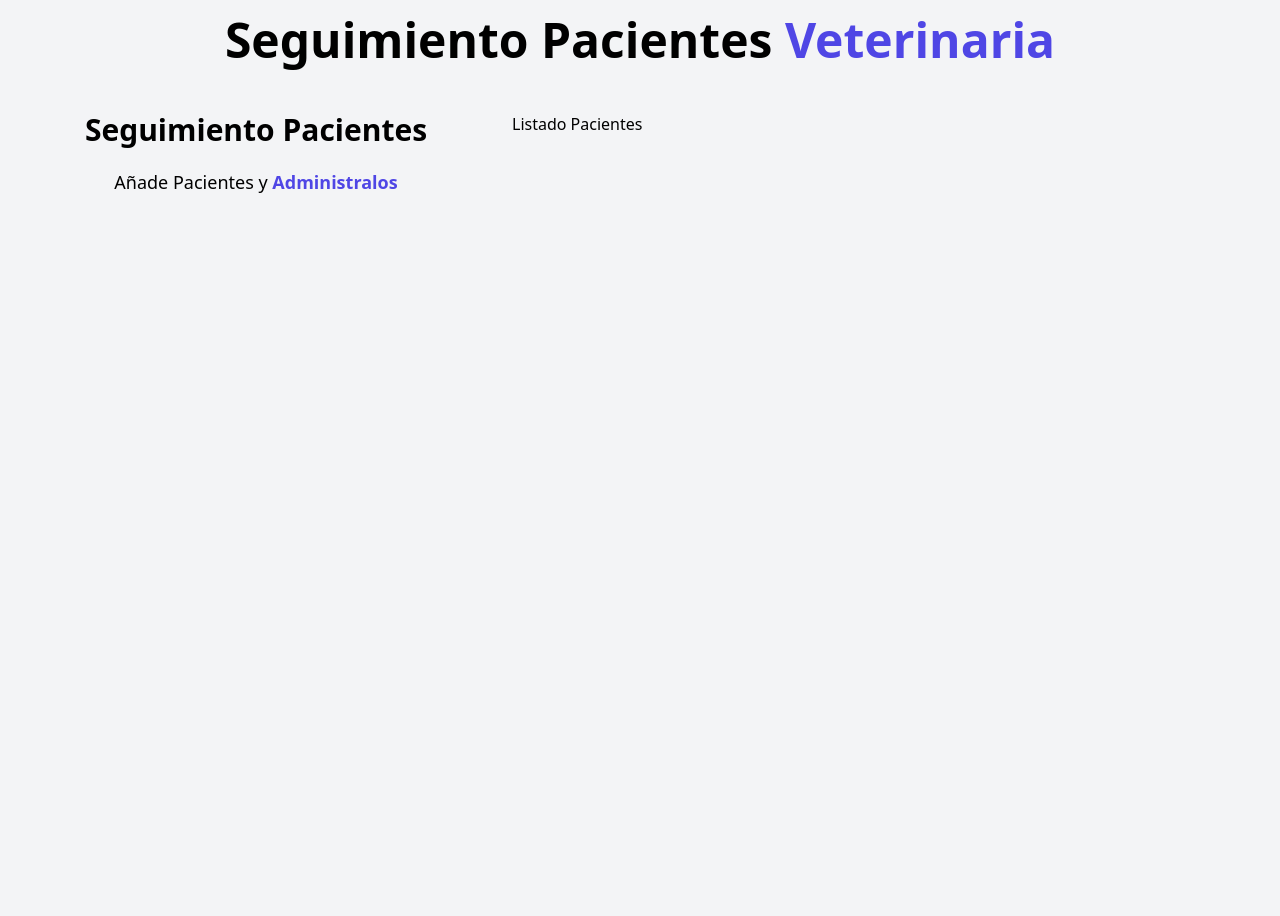
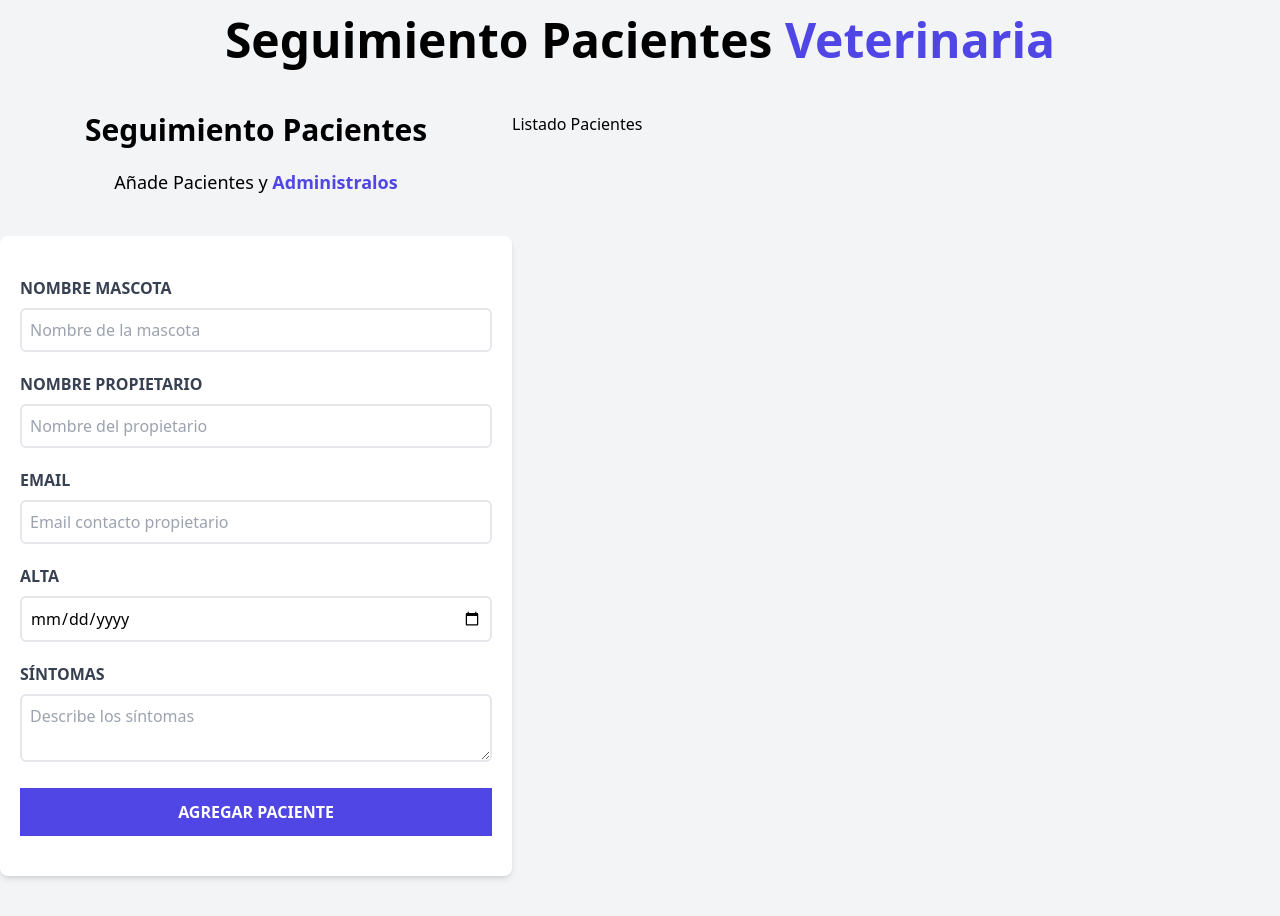
Before and after one commit to SoubranMx/React-Courses, a React (Vite) app in the folder Udemy-JuanPablo/Proyecto1-AdminPacientes/citas-react/: page / in a window 1280 px wide. Before the commit the page ends 816 px from the top, so only its background shows below. Built offline with nearby package versions, Linux system fonts and the light colour scheme.

Commit message:
Agrega estructura de formulario

```diff
--- a/Udemy-JuanPablo/Proyecto1-AdminPacientes/citas-react/src/components/Formulario.jsx
+++ b/Udemy-JuanPablo/Proyecto1-AdminPacientes/citas-react/src/components/Formulario.jsx
@@ -4,10 +4,88 @@
   return (
     <div className='md:w-1/2 lg:w-2/5'>
         <h2 className='font-black text-3xl text-center'>Seguimiento Pacientes</h2>
-        <p className='text-lg mt-5 text-center'>
+        <p className='text-lg mt-5 text-center mb-10'>
             Añade Pacientes y {''}
             <span className='text-indigo-600 font-bold'>Administralos</span>
         </p>
+        <form className='bg-white shadow-md rounded-lg py-10 px-5 mb-10'>
+            <div className='mb-5'>
+                <label
+                    className='block text-gray-700 uppercase font-bold'
+                    htmlFor='mascota'
+                >
+                    Nombre Mascota
+                </label>
+                <input
+                    id='mascota'
+                    type='text'
+                    placeholder='Nombre de la mascota'
+                    className='border-2 w-full p-2 mt-2 placeholderbg-gray-400 rounded-md'
+                />
+            </div>
+            <div className='mb-5'>
+                <label
+                    className='block text-gray-700 uppercase font-bold'
+                    htmlFor='propietario'
+                >
+                    Nombre Propietario
+                </label>
+                <input
+                    id='propietario'
+                    type='text'
+                    placeholder='Nombre del propietario'
+                    className='border-2 w-full p-2 mt-2 placeholderbg-gray-400 rounded-md'
+                />
+            </div>
+            <div className='mb-5'>
+                <label
+                    className='block text-gray-700 uppercase font-bold'
+                    htmlFor='email'
+                >
+                    Email
+                </label>
+                <input
+                    id='email'
+                    type='email'
+                    placeholder='Email contacto propietario'
+                    className='border-2 w-full p-2 mt-2 placeholderbg-gray-400 rounded-md'
+                />
+            </div>
+            <div className='mb-5'>
+                <label
+                    className='block text-gray-700 uppercase font-bold'
+                    htmlFor='alta'
+                >
+                    Alta
+                </label>
+                <input
+                    id='alta'
+                    type='date'
+                    className='border-2 w-full p-2 mt-2 placeholderbg-gray-400 rounded-md'
+                />
+            </div>
+            <div className='mb-5'>
+                <label
+                    className='block text-gray-700 uppercase font-bold'
+                    htmlFor='sintomas'
+                >
+                    Síntomas
+                </label>
+                <textarea
+                    id='sintomas'
+                    className='border-2 w-full p-2 mt-2 rounded-md placeholder-gray-400'
+                    placeholder='Describe los síntomas'
+                />
+            </div>
+
+            <input
+                type='submit'
+                className='bg-indigo-600 w-full p-3 text-white uppercase font-bold
+                        hover:bg-indigo-700 cursor-pointer transition-all'
+                value='Agregar Paciente'
+            />
+
+        </form>
     </div>
   )
 }
```
